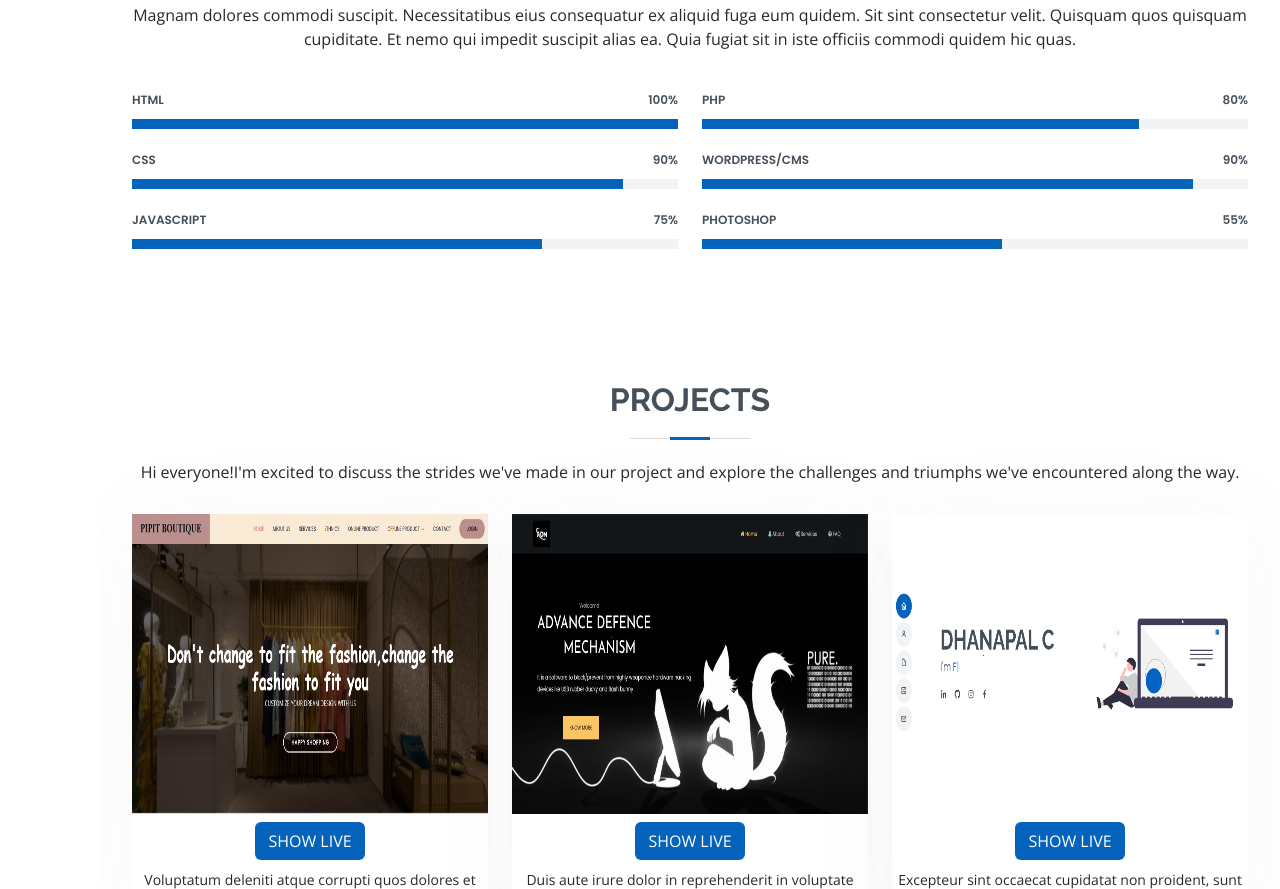
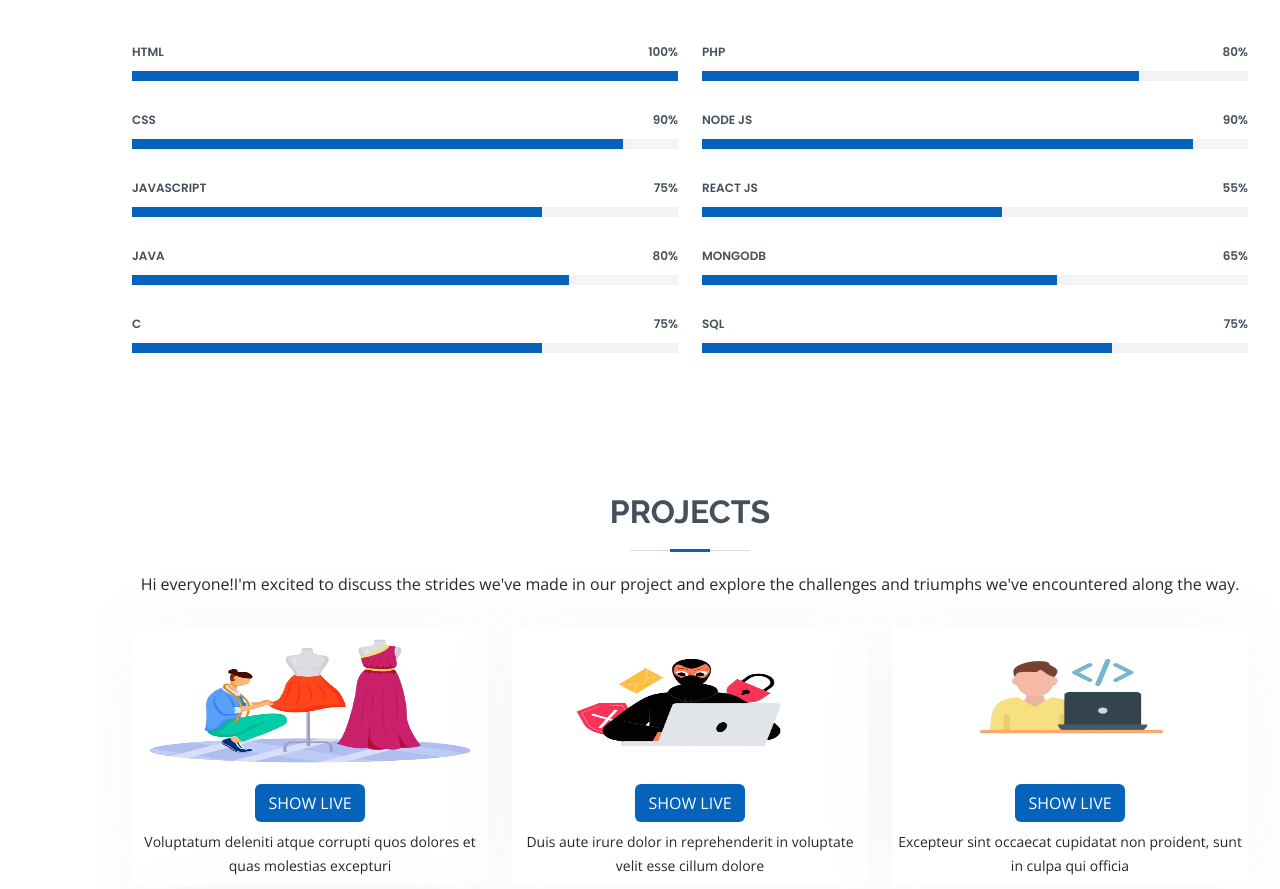
Before and after one commit to dhanapalchand/dhanapal-portfolio, a plain HTML site: page index.html in a window 1280 px wide. Shown: the part 1535-2424 px from the top of the page. Drawn offline with nearby package versions, Linux system fonts and the light colour scheme.

Commit message:
skill page product page updated

```diff
--- a/index.html
+++ b/index.html
@@ -62,6 +62,7 @@
 
   <!-- Template Main CSS File -->
   <link href="index.css" rel="stylesheet">
+  <link rel="stylesheet" type="text/css"  href="css/style.css">
 
 </head>
 
@@ -175,29 +176,41 @@
 
         <div class="section-title">
           <h2>Skills</h2>
-          <p>Magnam dolores commodi suscipit. Necessitatibus eius consequatur ex aliquid fuga eum quidem. Sit sint consectetur velit. Quisquam quos quisquam cupiditate. Et nemo qui impedit suscipit alias ea. Quia fugiat sit in iste officiis commodi quidem hic quas.</p>
+          <p></p>
         </div>
 
         <div class="row skills-content">
 
           <div class="col-lg-6">
 
-            <div class="progress">
+            <div class="progress mb-2">
               <span class="skill">HTML <i class="val">100%</i></span>
               <div class="progress-bar-wrap">
                 <div class="progress-bar" role="progressbar" aria-valuenow="100" aria-valuemin="0" aria-valuemax="100"></div>
               </div>
             </div>
 
-            <div class="progress">
+            <div class="progress  mb-2">
               <span class="skill">CSS <i class="val">90%</i></span>
               <div class="progress-bar-wrap">
                 <div class="progress-bar" role="progressbar" aria-valuenow="90" aria-valuemin="0" aria-valuemax="100"></div>
               </div>
             </div>
 
-            <div class="progress">
+            <div class="progress  mb-2">
               <span class="skill">JavaScript <i class="val">75%</i></span>
+              <div class="progress-bar-wrap">
+                <div class="progress-bar" role="progressbar" aria-valuenow="75" aria-valuemin="0" aria-valuemax="100"></div>
+              </div>
+            </div>
+            <div class="progress  mb-2">
+              <span class="skill">Java <i class="val">80%</i></span>
+              <div class="progress-bar-wrap">
+                <div class="progress-bar" role="progressbar" aria-valuenow="80" aria-valuemin="0" aria-valuemax="100"></div>
+              </div>
+            </div>
+            <div class="progress  mb-2">
+              <span class="skill">C <i class="val">75%</i></span>
               <div class="progress-bar-wrap">
                 <div class="progress-bar" role="progressbar" aria-valuenow="75" aria-valuemin="0" aria-valuemax="100"></div>
               </div>
@@ -207,24 +220,36 @@
 
           <div class="col-lg-6">
 
-            <div class="progress">
+            <div class="progress  mb-2">
               <span class="skill">PHP <i class="val">80%</i></span>
               <div class="progress-bar-wrap">
                 <div class="progress-bar" role="progressbar" aria-valuenow="80" aria-valuemin="0" aria-valuemax="100"></div>
               </div>
             </div>
 
-            <div class="progress">
-              <span class="skill">WordPress/CMS <i class="val">90%</i></span>
+            <div class="progress  mb-2">
+              <span class="skill">Node JS <i class="val">90%</i></span>
               <div class="progress-bar-wrap">
                 <div class="progress-bar" role="progressbar" aria-valuenow="90" aria-valuemin="0" aria-valuemax="100"></div>
               </div>
             </div>
 
-            <div class="progress">
-              <span class="skill">Photoshop <i class="val">55%</i></span>
+            <div class="progress  mb-2">
+              <span class="skill">React JS <i class="val">55%</i></span>
               <div class="progress-bar-wrap">
                 <div class="progress-bar" role="progressbar" aria-valuenow="55" aria-valuemin="0" aria-valuemax="100"></div>
+              </div>
+            </div>
+            <div class="progress  mb-2">
+              <span class="skill">MongoDB <i class="val">65%</i></span>
+              <div class="progress-bar-wrap">
+                <div class="progress-bar" role="progressbar" aria-valuenow="65" aria-valuemin="0" aria-valuemax="100"></div>
+              </div>
+            </div>
+            <div class="progress  mb-2">
+              <span class="skill">SQL<i class="val">75%</i></span>
+              <div class="progress-bar-wrap">
+                <div class="progress-bar" role="progressbar" aria-valuenow="75" aria-valuemin="0" aria-valuemax="100"></div>
               </div>
             </div>
 
@@ -233,6 +258,10 @@
         </div>
 
       </div>
+
+
+
+</div>
     </section><!-- End Skills Section -->
 
 
@@ -245,11 +274,11 @@
           <p>Hi everyone!I'm excited to discuss the strides we've made in our project and explore the challenges and triumphs we've encountered along the way.</p>
         </div>
 
-        <div class="row">
+        <div class="row mb-4">
 
           <div class="col-lg-4 col-md-6 d-flex align-items-stretch" data-aos="zoom-in" data-aos-delay="300">
             <div class="icon-box iconbox-blue">
-              <img class="card-img-top" src="pipit.png" width="10px" height="300px" alt="Card image cap" class="rounded">
+              <img class="card-img-top" src="pipit_design-removebg-preview.png" width="10px" height="150px" alt="Card image cap" class="rounded">
 
               <button type="button" class="btn my-2" style="background-color:#0563bb;"><a href="https://dhanapalchand.github.io/pipit_design/" style="color:white">SHOW LIVE</a></button>
               <p class="mb-2">Voluptatum deleniti atque corrupti quos dolores et quas molestias excepturi</p>
@@ -258,7 +287,7 @@
 
           <div class="col-lg-4 col-md-6 d-flex align-items-center" data-aos="zoom-in" data-aos-delay="300">
             <div class="icon-box iconbox-orange ">
-              <img class="card-img-top" src="adm.png" width="10px" height="300px" alt="Card image cap" class="rounded">
+              <img class="card-img-top" src="adm_01-removebg-preview.png" width="10px" height="150px" alt="Card image cap" class="rounded">
               <button type="button" class="btn my-2" style="background-color:#0563bb;"><a href="https://dhanapalchand.github.io/projectadm/" style="color:white">SHOW LIVE</a></button>
               <p class="mb-2">Duis aute irure dolor in reprehenderit in voluptate velit esse cillum dolore</p>
             </div>
@@ -266,7 +295,7 @@
 
           <div class="col-lg-4 col-md-6 d-flex align-items-stretch mt-4 mt-lg-0" data-aos="zoom-in" data-aos-delay="300">
             <div class="icon-box iconbox-pink">
-              <img class="card-img-top" src="profolio.png" width="10px" height="300px" alt="Card image cap" class="rounded">
+              <img class="card-img-top" src="developer-removebg-preview.png" width="10px" height="150px" alt="Card image cap" class="rounded">
               <button type="button" class="btn my-2" style="background-color:#0563bb;"><a href="#" style="color: white;">SHOW LIVE</a></button>
               <p class="mb-2">Excepteur sint occaecat cupidatat non proident, sunt in culpa qui officia</p>
             </div>
@@ -276,6 +305,16 @@
 
 
 
+
+        </div>
+        <div class="row">
+          <div class="col-lg-4 col-md-6 d-flex align-items-stretch mt-4 mt-lg-0" data-aos="zoom-in" data-aos-delay="300">
+            <div class="icon-box iconbox-pink">
+              <img class="card-img-top" src="developer-removebg-preview.png" width="10px" height="150px" alt="Card image cap" class="rounded">
+              <button type="button" class="btn my-2" style="background-color:#0563bb;"><a href="#" style="color: white;">SHOW LIVE</a></button>
+              <p class="mb-2">Excepteur sint occaecat cupidatat non proident, sunt in culpa qui officia</p>
+            </div>
+          </div>
 
         </div>
 
```
Also changed, not shown: adm.png (deleted), adm_01-removebg-preview.png (added), developer-removebg-preview.png (added), pipit.png (deleted), pipit_design-removebg-preview.png (added), profolio.png (deleted).
